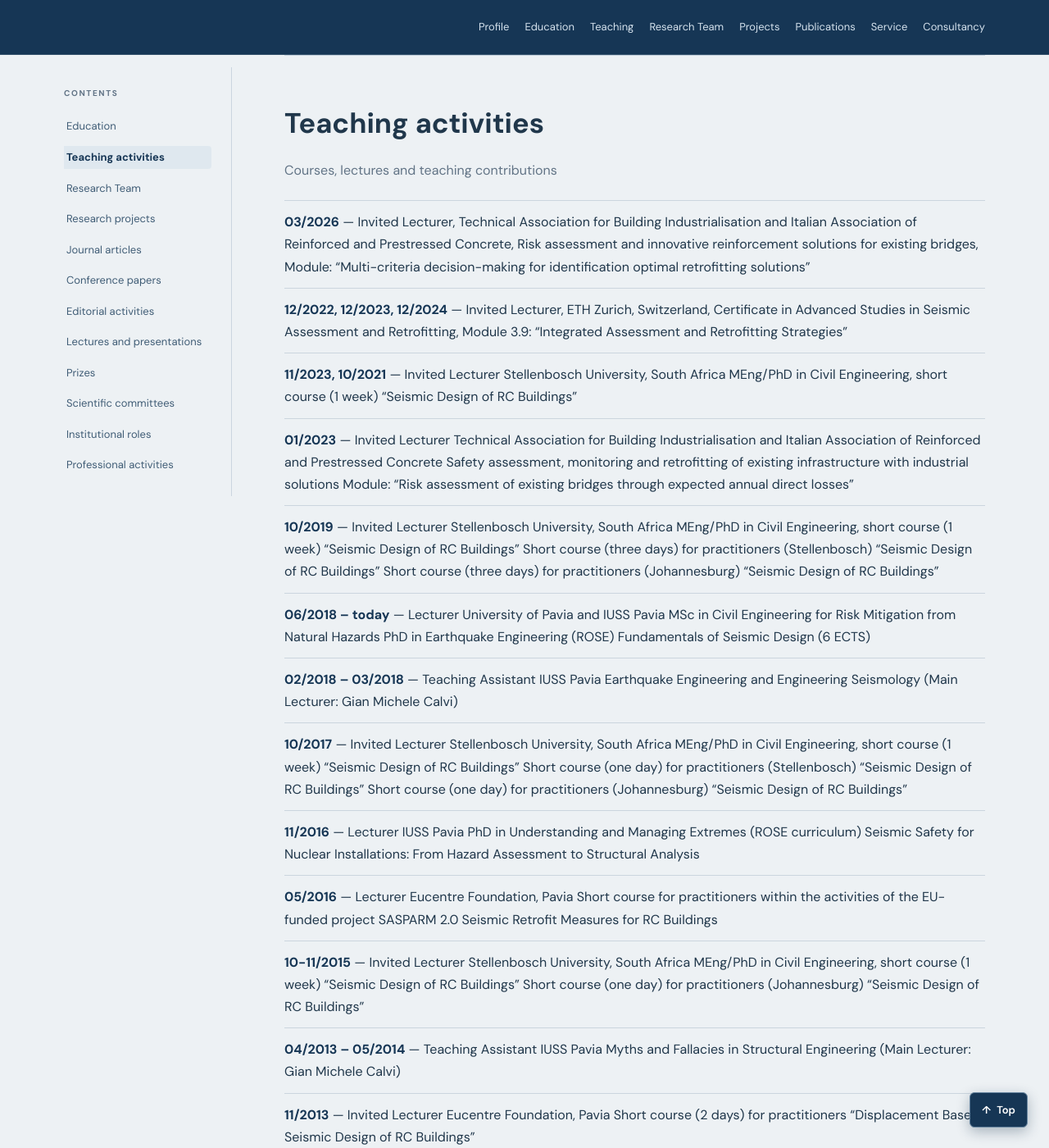
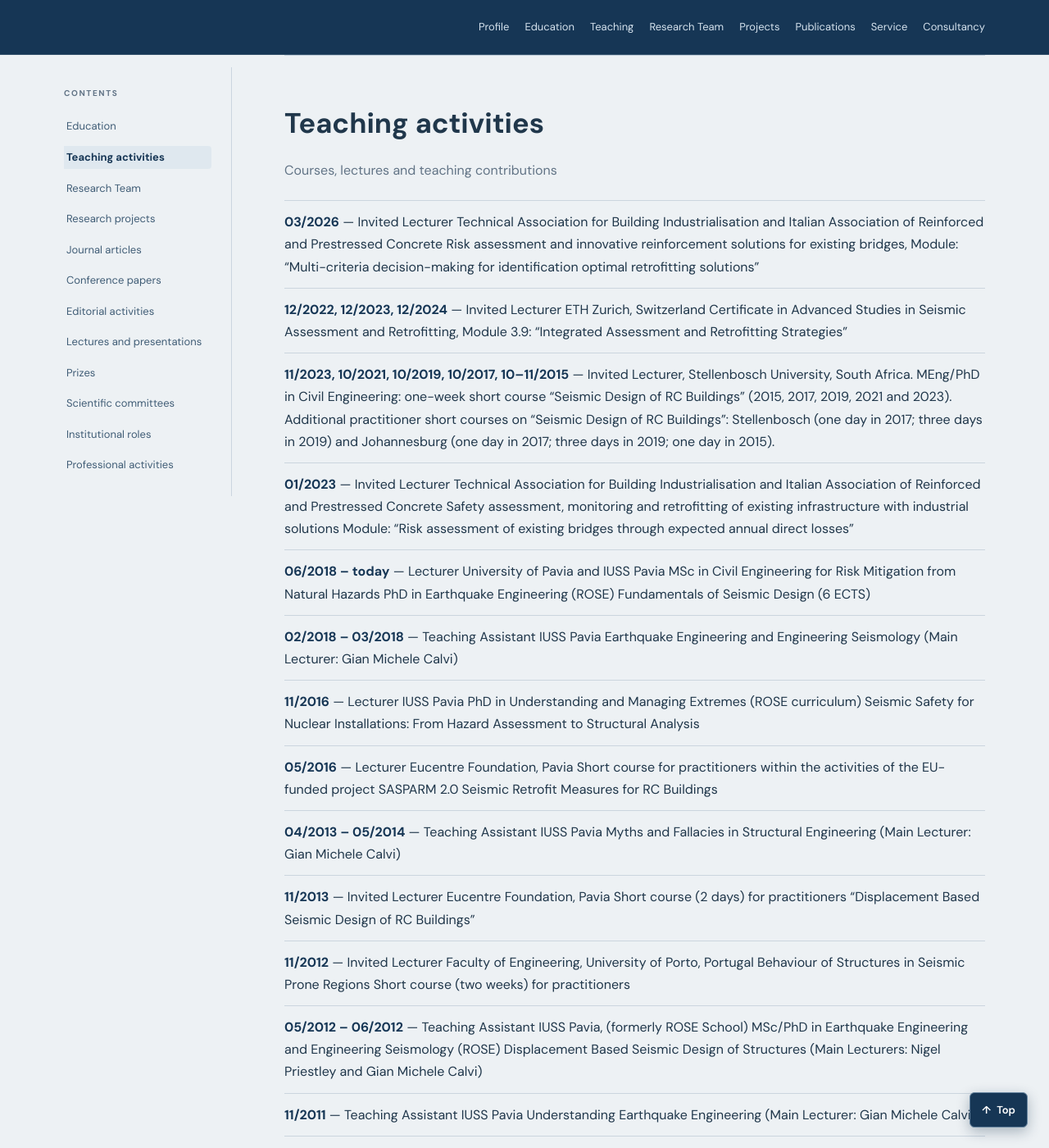
Before and after one commit to rncmonteiro/cv, a Jekyll site: the page built from index.md, in a window 1280 px wide and 1400 px high, scrolled down 1295 px. Shown: the whole window at 82% size. Built offline with Jekyll 4.4.1, drawn with Linux system fonts in a browser that asks for light colours.

Commit message:
Add files via upload

```diff
--- a/_includes/content/teaching.md
+++ b/_includes/content/teaching.md
@@ -2,17 +2,14 @@
 
 Courses, lectures and teaching contributions
 
-- **03/2026** — Invited Lecturer, Technical Association for Building Industrialisation and Italian Association of Reinforced and Prestressed Concrete, Risk assessment and innovative reinforcement solutions for existing bridges, Module: “Multi-criteria decision-making for identification optimal retrofitting solutions”
-- **12/2022, 12/2023, 12/2024** — Invited Lecturer, ETH Zurich, Switzerland, Certificate in Advanced Studies in Seismic Assessment and Retrofitting, Module 3.9: “Integrated Assessment and Retrofitting Strategies”
-- **11/2023,  10/2021** — Invited Lecturer  Stellenbosch University, South Africa  MEng/PhD in Civil Engineering, short course (1 week) “Seismic Design of RC Buildings”
+- **03/2026** — Invited Lecturer  Technical Association for Building Industrialisation and Italian Association of Reinforced and Prestressed Concrete  Risk assessment and innovative reinforcement solutions for existing bridges,  Module: “Multi-criteria decision-making for identification optimal retrofitting solutions”
+- **12/2022, 12/2023, 12/2024** — Invited Lecturer  ETH Zurich, Switzerland  Certificate in Advanced Studies in Seismic Assessment and Retrofitting, Module 3.9: “Integrated Assessment and Retrofitting Strategies”
+- **11/2023, 10/2021, 10/2019, 10/2017, 10–11/2015** — Invited Lecturer, Stellenbosch University, South Africa. MEng/PhD in Civil Engineering: one-week short course “Seismic Design of RC Buildings” (2015, 2017, 2019, 2021 and 2023). Additional practitioner short courses on “Seismic Design of RC Buildings”: Stellenbosch (one day in 2017; three days in 2019) and Johannesburg (one day in 2017; three days in 2019; one day in 2015).
 - **01/2023** — Invited Lecturer  Technical Association for Building Industrialisation and Italian Association of Reinforced and Prestressed Concrete  Safety assessment, monitoring and retrofitting of existing infrastructure with industrial solutions  Module: “Risk assessment of existing bridges through expected annual direct losses”
-- **10/2019** — Invited Lecturer  Stellenbosch University, South Africa  MEng/PhD in Civil Engineering, short course (1 week) “Seismic Design of RC Buildings”  Short course (three days) for practitioners (Stellenbosch) “Seismic Design of RC Buildings”  Short course (three days) for practitioners (Johannesburg) “Seismic Design of RC Buildings”
 - **06/2018 – today** — Lecturer  University of Pavia and IUSS Pavia  MSc in Civil Engineering for Risk Mitigation from Natural Hazards  PhD in Earthquake Engineering (ROSE)  Fundamentals of Seismic Design (6 ECTS)
 - **02/2018 – 03/2018** — Teaching Assistant  IUSS Pavia  Earthquake Engineering and Engineering Seismology  (Main Lecturer: Gian Michele Calvi)
-- **10/2017** — Invited Lecturer  Stellenbosch University, South Africa  MEng/PhD in Civil Engineering, short course (1 week) “Seismic Design of RC Buildings”  Short course (one day) for practitioners (Stellenbosch) “Seismic Design of RC Buildings”  Short course (one day) for practitioners (Johannesburg) “Seismic Design of RC Buildings”
 - **11/2016** — Lecturer  IUSS Pavia  PhD in Understanding and Managing Extremes (ROSE curriculum)  Seismic Safety for Nuclear Installations: From Hazard Assessment to Structural Analysis
 - **05/2016** — Lecturer  Eucentre Foundation, Pavia  Short course for practitioners within the activities of the EU-funded project SASPARM 2.0  Seismic Retrofit Measures for RC Buildings
-- **10-11/2015** — Invited Lecturer  Stellenbosch University, South Africa  MEng/PhD in Civil Engineering, short course (1 week) “Seismic Design of RC Buildings”  Short course (one day) for practitioners (Johannesburg) “Seismic Design of RC Buildings”
 - **04/2013 –  05/2014** — Teaching Assistant  IUSS Pavia  Myths and Fallacies in Structural Engineering  (Main Lecturer: Gian Michele Calvi)
 - **11/2013** — Invited Lecturer  Eucentre Foundation, Pavia  Short course (2 days) for practitioners “Displacement Based Seismic Design of RC Buildings”
 - **11/2012** — Invited Lecturer  Faculty of Engineering, University of Porto, Portugal  Behaviour of Structures in Seismic Prone Regions  Short course (two weeks) for practitioners
```
